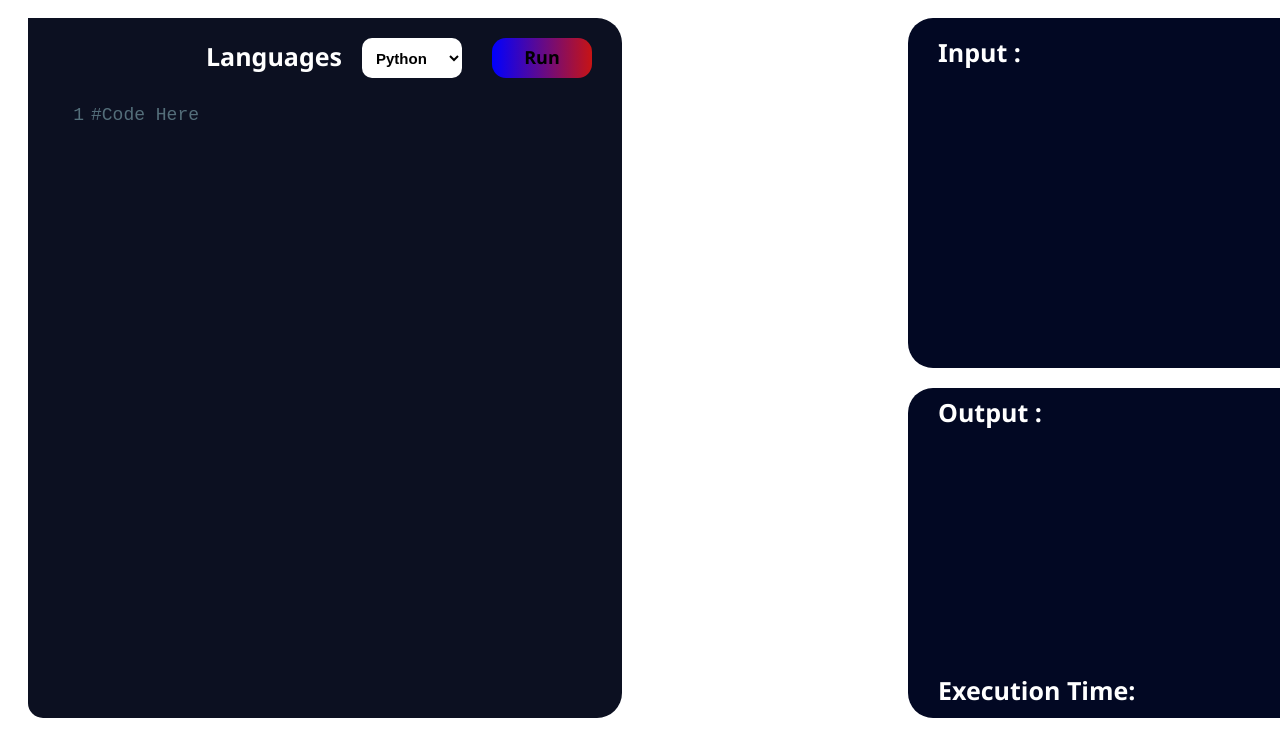
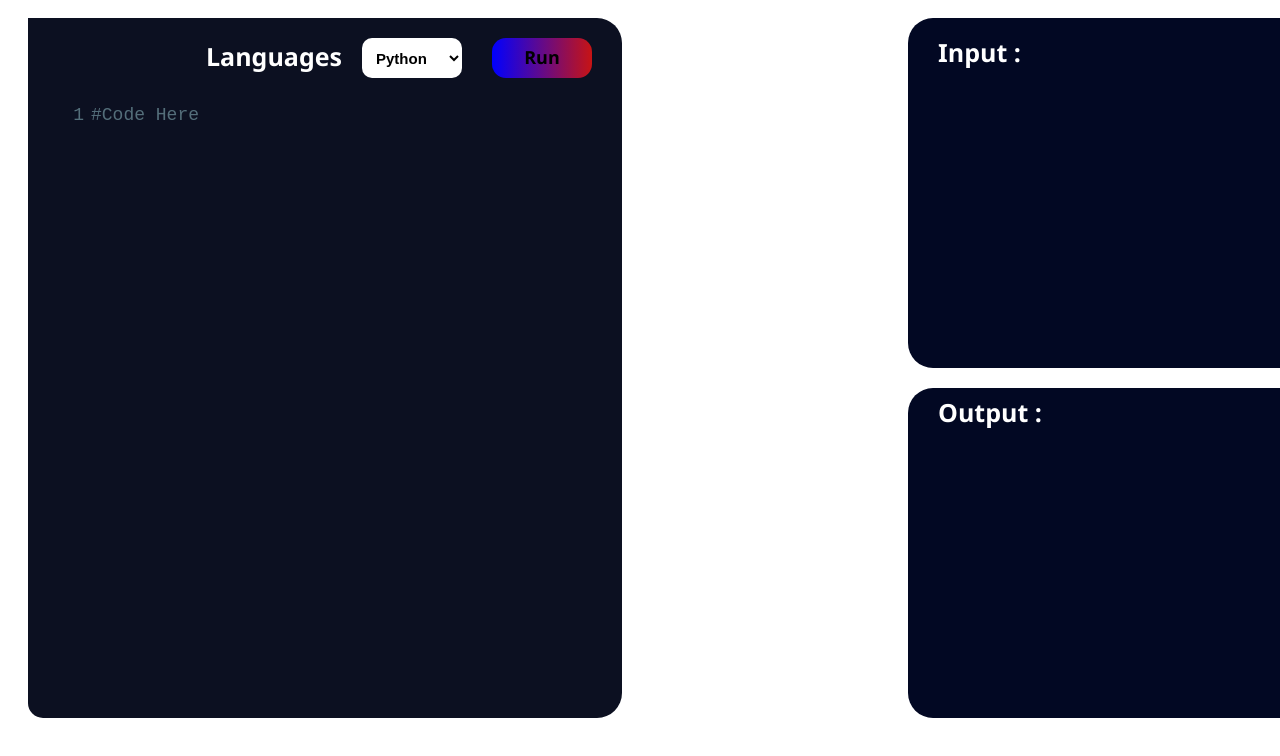
Before and after one commit to R-S-A-N-J-A-Y/TimeTrackerIDE-frontEnd, a React (Create React App) app in the folder client/: page / in a window 1280 px wide. Shown: the top 756 px of the page. Built offline with nearby package versions, Linux system fonts and the light colour scheme.

Commit message:
Output of Each test Case shows Successfully.

```diff
--- a/client/src/CSS File/Editor.css
+++ b/client/src/CSS File/Editor.css
@@ -185,7 +185,7 @@ pre {
 	left: 20px;
 
 	width: 475px;
-	height: 272px;
+	height: 242px;
 
 	background-color: transparent;
 	border-radius: 25px;
@@ -195,7 +195,7 @@ pre {
 
 	font-size: 25px;
 	font-family: 'Segoe UI', Tahoma, Geneva, Verdana, sans-serif;
-	padding: 8px 30px 10px 30px;
+	padding: 8px 30px 0px 30px;
 	color: white;
 }
 
@@ -211,7 +211,7 @@ pre {
 
 #Output-Time-Txt{
 	position: absolute;
-	bottom: -14px;
+	bottom: -25px;
 	left: 30px;
 
 	font-weight: bold;
--- a/client/src/Pages/Editor/input-area.jsx
+++ b/client/src/Pages/Editor/input-area.jsx
@@ -2,7 +2,7 @@ import { React, useContext, useState } from "react";
 import { CodeContext } from "../../codeContext";
 
 function InputArea(){
-    const {input1, setInput1, input2, setInput2, testCases, setTestCases} = useContext(CodeContext);
+    const {input1, setInput1, input2, setInput2, testCases, setTestCases, btnColor, setBtnColor} = useContext(CodeContext);
 
     const [txtArea1,setTxtArea1] = useState(true);
     const [txtArea2,setTxtArea2] = useState(false);
@@ -20,8 +20,10 @@ function InputArea(){
         if (idx==1){
             setTxtArea1(true);
             setTxtArea2(false);
+            setBtnColor("blue");
         }
         else{
+            setBtnColor("white");
             setTxtArea1(false);
             setTxtArea2(true);
         }
@@ -40,7 +42,7 @@ function InputArea(){
 
                 <div id="TestCases">
                     {testCases.map((testCase) => (
-                        <button key={testCase} id="TestCase" onClick={() => TxtField(testCase)}>
+                        <button style={{ backgroundColor: btnColor }} key={testCase} id="TestCase" onClick={() => TxtField(testCase)}>
                         <p>{testCase}</p>
                         </button>
                     ))}
--- a/client/src/Pages/Editor/output-area.jsx
+++ b/client/src/Pages/Editor/output-area.jsx
@@ -8,10 +8,16 @@ function OutputArea() {
   const [txtArea2,setTxtArea2] = useState(false);
 
   // Check if result.message is a string or an array
-  const outputText = result && (
-    result.TrueorFalse === "true"
-      ? (result.answer && result.answer.join('\n'))
-      : (typeof result.message === 'string' ? result.message : result.message?.join('\n') || '')
+  const outputText1 = result.result1 && (
+    result.result1.TrueorFalse === "true"
+      ? (result.result1.answer && result.result1.answer.join('\n'))
+      : (typeof result.result1.message === 'string' ? result.result1.message : result.result1.message?.join('\n') || '')
+  );
+
+  const outputText2 = result.result2 && (
+    result.result2.TrueorFalse === "true"
+      ? (result.result2.answer && result.result2.answer.join('\n'))
+      : (typeof result.result1.message === 'string' ? result.result2.message : result.result2.message?.join('\n') || '')
   );
 
   const TxtField = (idx) =>{
@@ -40,16 +46,18 @@ function OutputArea() {
         {txtArea1 && <textarea
           name="Code"
           id="Output-Field" readOnly
-          value={outputText || ''}
+          value={outputText1 || ''}
         > </textarea>}
 
         {txtArea2 && <textarea
           name="Code"
           id="Output-Field" readOnly
-          value={''}
+          value={outputText2 ||''}
         > </textarea>}
 
-        {result &&<p id='Output-Time-Txt'> Execution Time: {result.ExecutionTime}</p>}
+        {txtArea1 && result.result1 &&<p id='Output-Time-Txt'> Execution Time: {result.result1.ExecutionTime}</p>}
+
+        {txtArea2 && result.result2 &&<p id='Output-Time-Txt'> Execution Time: {result.result2.ExecutionTime}</p>}
       </div>
     </>
   );
--- a/client/src/codeContext.jsx
+++ b/client/src/codeContext.jsx
@@ -10,9 +10,10 @@ export const CodeProvider = ({ children }) => {
   const [input1,setInput1] = useState("");
   const [input2,setInput2] = useState("");
   const [testCases, setTestCases] = useState([1]);
+  const [btnColor, setBtnColor] = useState("white");
 
   return (
-    <CodeContext.Provider value={{ code, setCode, language, setLanguage, result, setResult, showTracker, setShowTracker, input1, setInput1, input2, setInput2, testCases, setTestCases}}>
+    <CodeContext.Provider value={{ code, setCode, language, setLanguage, result, setResult, showTracker, setShowTracker, input1, setInput1, input2, setInput2, testCases, setTestCases, btnColor, setBtnColor}}>
       {children}
     </CodeContext.Provider>
   );
```
Also changed, not shown: 2 other files (tests, documents, lock files or other folders).
